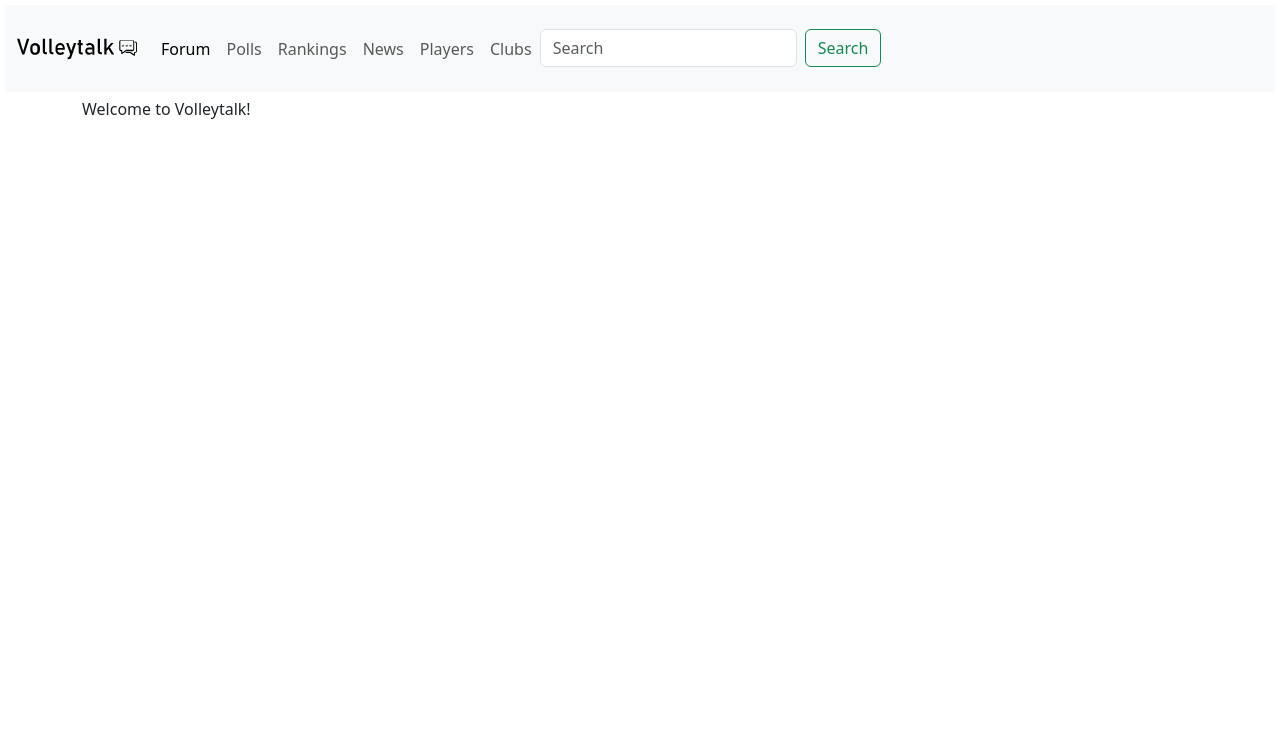
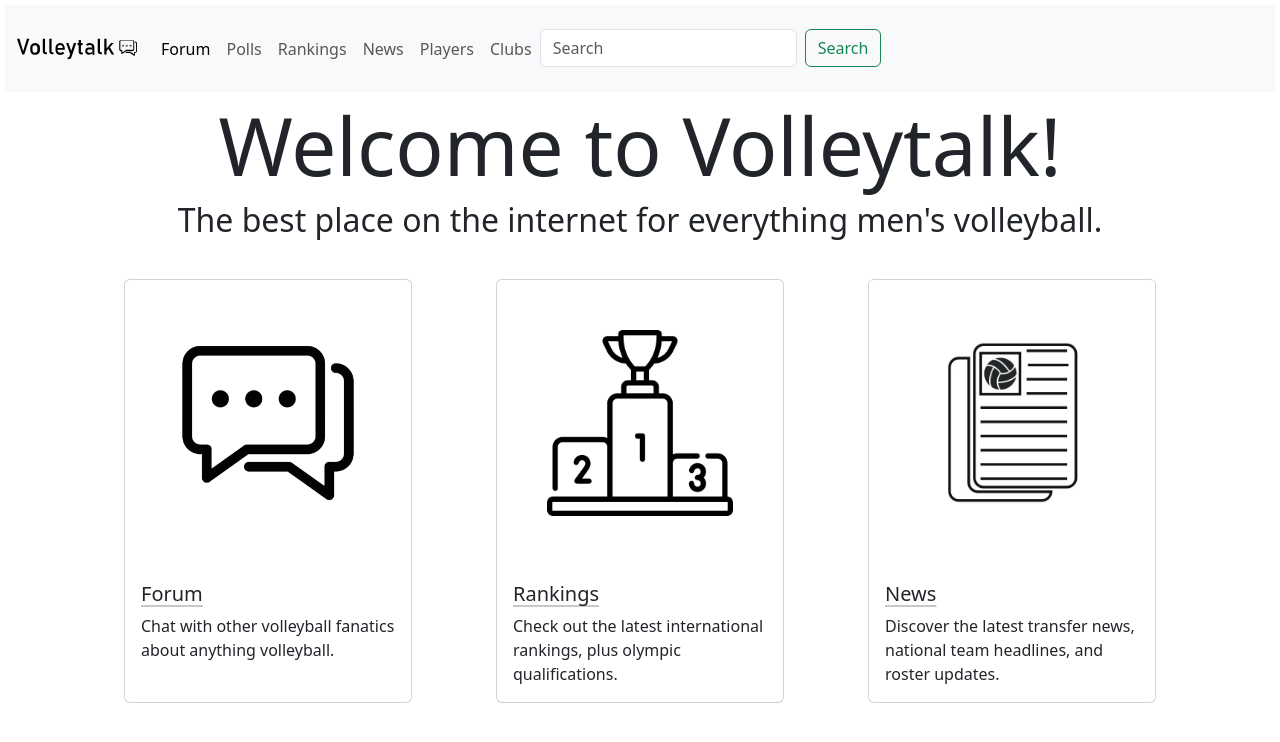
Before and after one commit to mtsun05/Volleytalk, a Django app: page / in a window 1280 px wide. Shown: the top 742 px of the page. Run offline with Django 5.2, Linux system fonts and the light colour scheme.

Commit message:
added more to the homepage

```diff
--- a/volleytalk/forum/templates/base.html
+++ b/volleytalk/forum/templates/base.html
@@ -21,7 +21,7 @@
         <a class="navbar-brand" href="home"
           ><img
             class="d-inline-block align-text-top"
-            src="../static/vball-logo.svg"
+            src="../static/imgs/vball-logo.svg"
             style="height: 60px; width: 120px"
         /></a>
         <button
--- a/volleytalk/forum/templates/forum.html
+++ b/volleytalk/forum/templates/forum.html
@@ -1,6 +1,5 @@
 {% extends 'base.html' %} {% block title %} Volleytalk | Forum {% endblock %}
 {% block style %} ../static/css/forum.css {% endblock %} {% block content %}
-<div class="container">
   <form method="post" action='{% url "forum" %}'>
     {% csrf_token %}
     <div class="mb-3">
@@ -54,5 +53,4 @@
     {% endfor %}
   </div>
   {% endfor %}
-</div>
 {% endblock %}
--- a/volleytalk/forum/templates/home.html
+++ b/volleytalk/forum/templates/home.html
@@ -1,4 +1,57 @@
-{% extends 'base.html' %} {% block title %} Home Page {% endblock %}
-{% block content %}
-<p>Welcome to Volleytalk!</p>
+{% extends 'base.html' %} {% block title %} Home Page {% endblock %} {% block content %}
+<h1 class="text-center display-1">Welcome to Volleytalk!</h1>
+<h2 class="text-center bold">
+  The best place on the internet for everything men's volleyball.
+</h2>
+<div class="d-flex justify-content-around home-links" style="margin: 40px 0;">
+    <div class="card" style="width: 18rem">
+      <a href="forum">
+        <img src="../static/imgs/forum-icon.png" class="card-img-top" alt="..." />
+      </a>
+      <div class="card-body">
+        <a
+          href="forum"
+          class="link-dark link-offset-2 link-underline-opacity-25 link-underline-opacity-100-hover"
+        >
+          <h5 class="card-title">Forum</h5>
+        </a>
+        <p class="card-text">
+          Chat with other volleyball fanatics about anything volleyball.
+        </p>
+      </div>
+    </div>
+    <div class="card" style="width: 18rem">
+      <a href="rankings">
+        <img src="../static/imgs/ranking-icon.png" class="card-img-top" alt="..." style="padding: 50px;"/>
+      </a>
+      <div class="card-body">
+        <a
+          href="rankings"
+          class="link-dark link-offset-2 link-underline-opacity-25 link-underline-opacity-100-hover"
+        >
+          <h5 class="card-title">Rankings</h5>
+        </a>
+        <p class="card-text">
+          Check out the latest international rankings, plus olympic qualifications.
+        </p>
+      </div>
+    </div>
+    <div class="card" style="width: 18rem">
+      <a href="news">
+        <img src="../static/imgs/news-icon.jpg" class="card-img-top" alt="..." />
+      </a>
+      <div class="card-body">
+        <a
+          href="news"
+          class="link-dark link-offset-2 link-underline-opacity-25 link-underline-opacity-100-hover"
+        >
+          <h5 class="card-title">News</h5>
+        </a>
+        <p class="card-text">
+          Discover the latest transfer news, national team headlines, and roster updates.
+        </p>
+      </div>
+    </div>
+</div>
+
 {% endblock %}
```
Also changed, not shown: volleytalk/forum/models.py (+7 -0 lines), volleytalk/forum/static/imgs/forum-icon.png (added), volleytalk/forum/static/imgs/news-icon.jpg (added), volleytalk/forum/static/imgs/ranking-icon.png (added), volleytalk/forum/static/imgs/vball-logo.svg (renamed from volleytalk/forum/static/vball-logo.svg).
